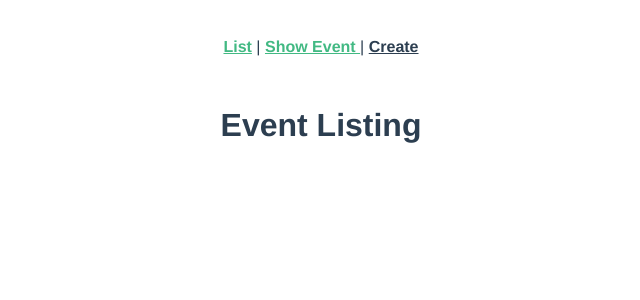
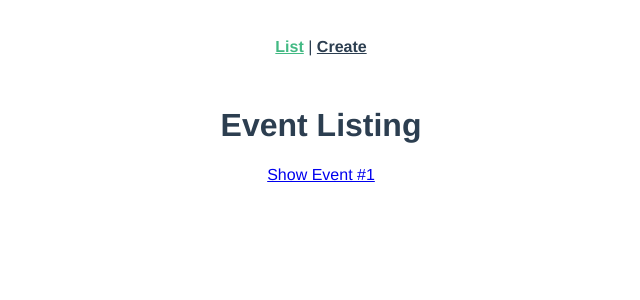
Before and after one commit to mahfuz110244/Vue-JS, a Vue app in the folder real-world-vue/: page / in a window 1280 px wide. Shown: the top 300 px of the page, without its empty margins (319-959 px from the left). Built offline with nearby package versions, Linux system fonts and the light colour scheme.

Commit message:
lesson5-vue-router-basic-end-v1

```diff
--- a/real-world-vue/src/App.vue
+++ b/real-world-vue/src/App.vue
@@ -2,9 +2,6 @@
   <div id="app">
     <div id="nav">
       <router-link :to="{ name: 'event-list' }">List</router-link> |
-      <router-link :to="{ name: 'event-show', params: { eventId: 1 } }"
-        >Show Event </router-link
-      >|
       <router-link :to="{ name: 'event-create' }">Create</router-link>
     </div>
     <router-view />
--- a/real-world-vue/src/views/EventList.vue
+++ b/real-world-vue/src/views/EventList.vue
@@ -1,3 +1,8 @@
 <template>
-  <h1>Event Listing</h1>
+  <div>
+    <h1>Event Listing</h1>
+    <router-link :to="{ name: 'event-show', params: { id: 1 } }">
+      Show Event #1
+    </router-link>
+  </div>
 </template>
```
